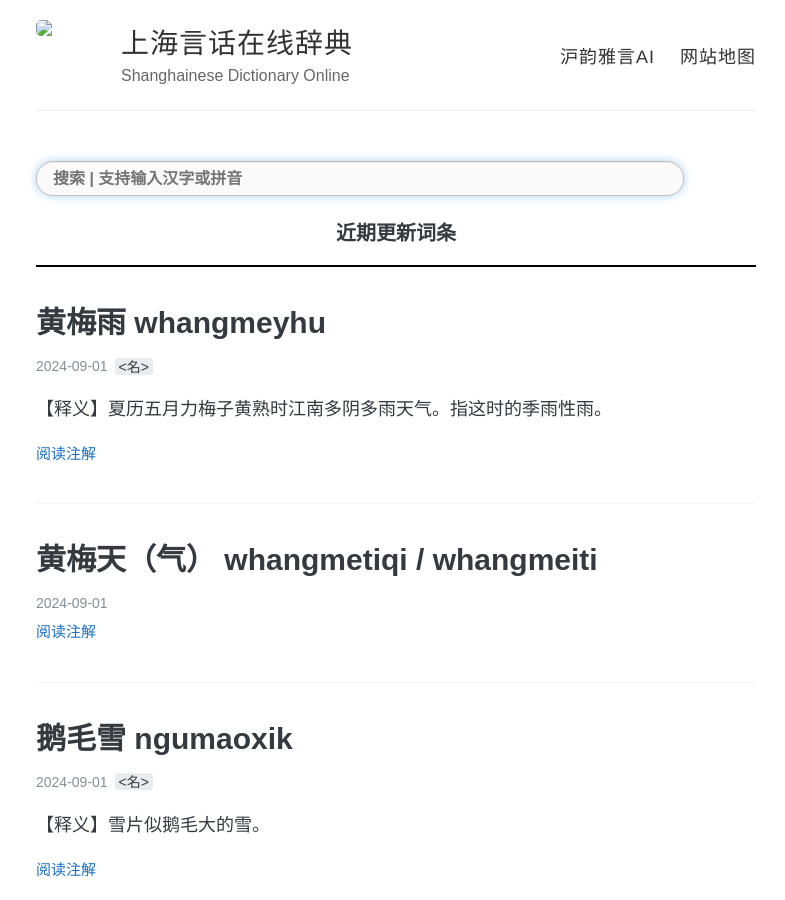
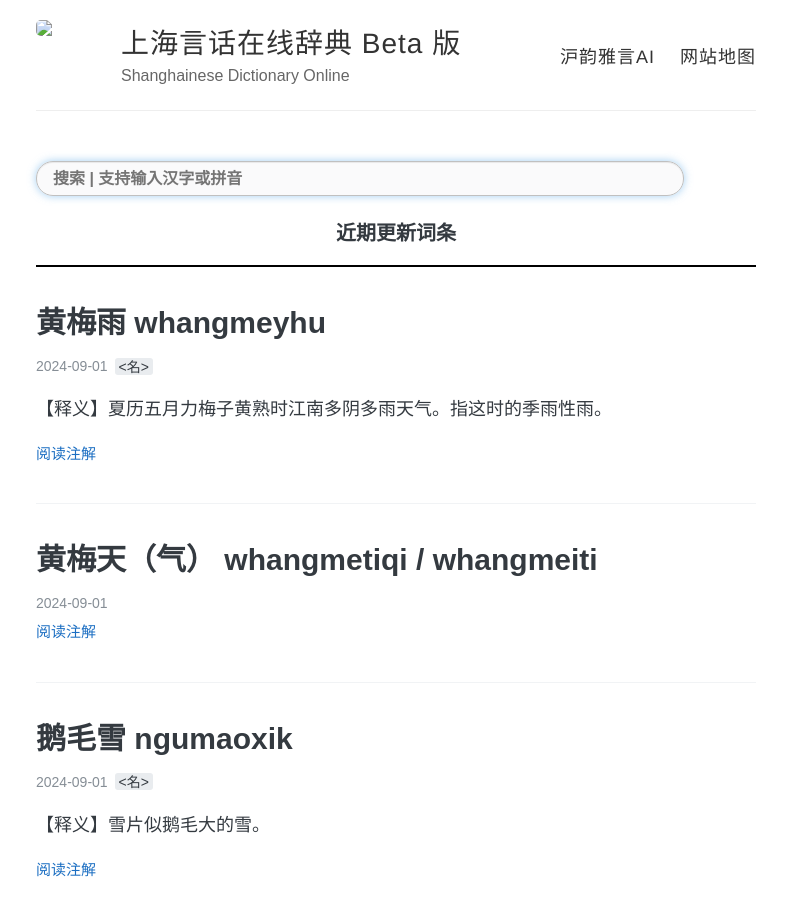
Before and after one commit to mr-willie/shanghainese-dict, a Jekyll site: the page built from index.html, in a window 1280 px wide and 900 px high. Shown: the whole window, without its empty margins (244-1029 px from the left). Built offline with Jekyll 4.4.1, drawn with Linux system fonts in a browser that asks for light colours; the list of posts is cut into pages by our own code; part of the change alters nothing that is shown.

Commit message:
2025/09/16/11:22 - Modified the contents.

```diff
--- a/_config.yml
+++ b/_config.yml
@@ -3,7 +3,7 @@
 #
 
 # Name of your site (displayed in the header)
-name: 上海言话在线辞典
+name: 上海言话在线辞典 Beta 版
 
 # Short bio or description (displayed in the header)
 description: Shanghainese Dictionary Online
@@ -39,10 +39,10 @@ paginate: 10
 footer-links:
   behance: # https://www.behance.net/<username>
   dribbble:
-  email: xiaohueihueeei@qq.com
+  email: han.junhui.06@outlook.com
   facebook:
   flickr:
-  github: josephhaaan
+  github: mr-willie
   googleplus: # anything in your profile username that comes after plus.google.com/
   instagram:
   linkedin:
```
